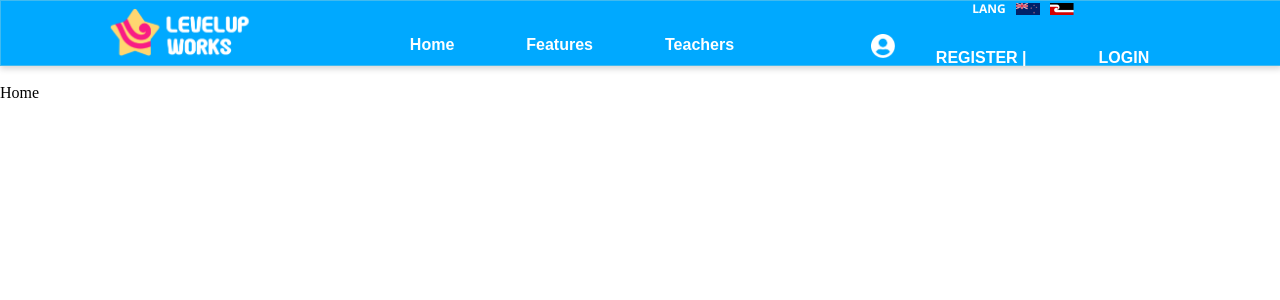
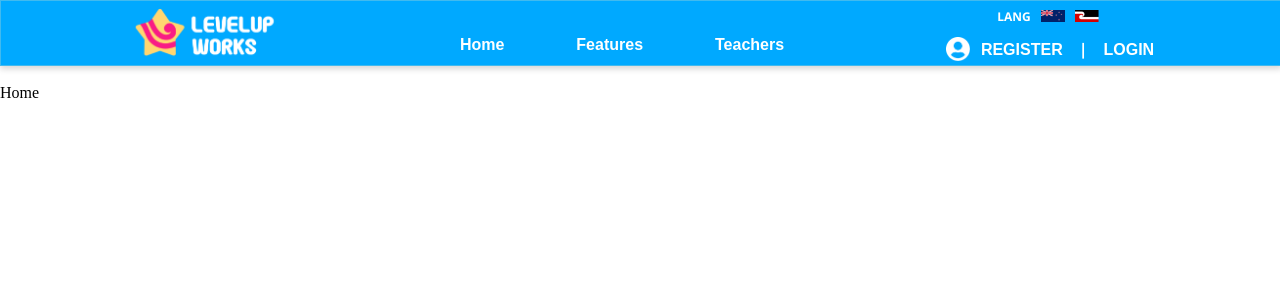
Before and after one commit to Mission-Ready/2402-L4FT13-missionx-frontend-t2, a React (Vite) app: page / in a window 1280 px wide. Shown: the top 300 px of the page. Built offline with nearby package versions, Linux system fonts and the light colour scheme.

Commit message:
Fixed spacing for login and register button

```diff
--- a/src/common/NavBar.jsx
+++ b/src/common/NavBar.jsx
@@ -29,8 +29,11 @@ export default function NavBar() {
         </div>
         <div className={styles.userProfile}>
           <img className={styles.userImage} src={User} alt="User image"/>
-          <button className={styles.btn}>REGISTER |</button>
-          <button className={styles.btn}>LOGIN</button>
+          <div>
+          <button className={styles.loginButtons}>REGISTER</button>
+          <span className={styles.divid}>|</span>
+          <button className={styles.loginButtons}>LOGIN</button>
+          </div>
         </div>
       </div>
     </div>
--- a/src/common/NavBar.module.css
+++ b/src/common/NavBar.module.css
@@ -22,7 +22,6 @@
     color: white;
     font-weight: bold;
     margin: 10px 30px;
-
     font-size: 16px;
 }
 
@@ -49,6 +48,7 @@
     align-items: center;
     font-size: 12px;
     font-weight: 700;
+    height: 64px;
 }
 
 .flag{
@@ -62,8 +62,27 @@
     flex-direction: row;
     justify-content: center;
     align-items: center;
+    height: 32px;
 }
 
 .userProfile{
+    display: flex;
+    flex-direction: row;
+    justify-content: center;
+    align-items: center;
 
 }
+
+.loginButtons{
+    background-color: unset;
+    border: none;
+    color: white;
+    font-weight: bold;
+    font-size: 16px;
+}
+
+.divid{
+    font-weight: bold;
+    margin: 10px;
+    font-size: 16px;
+}
```
